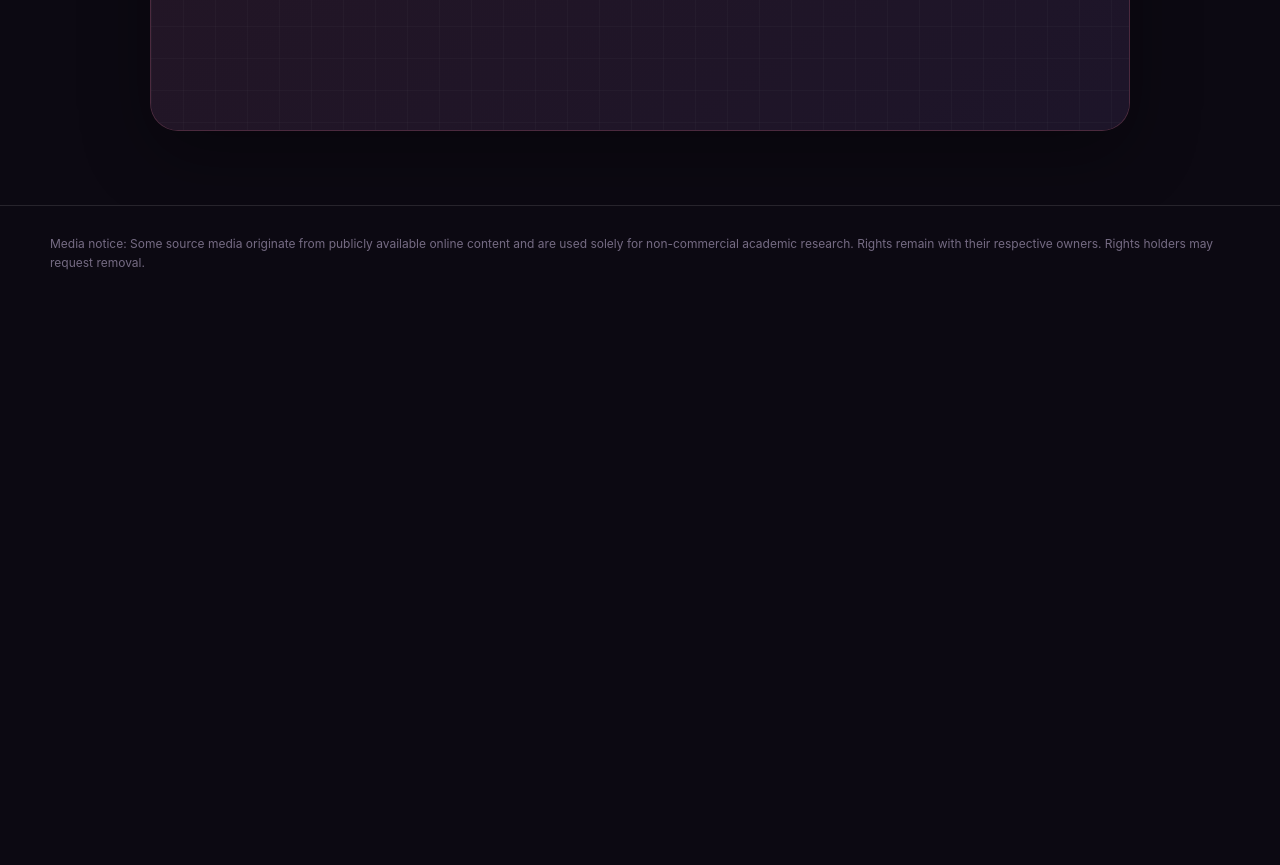
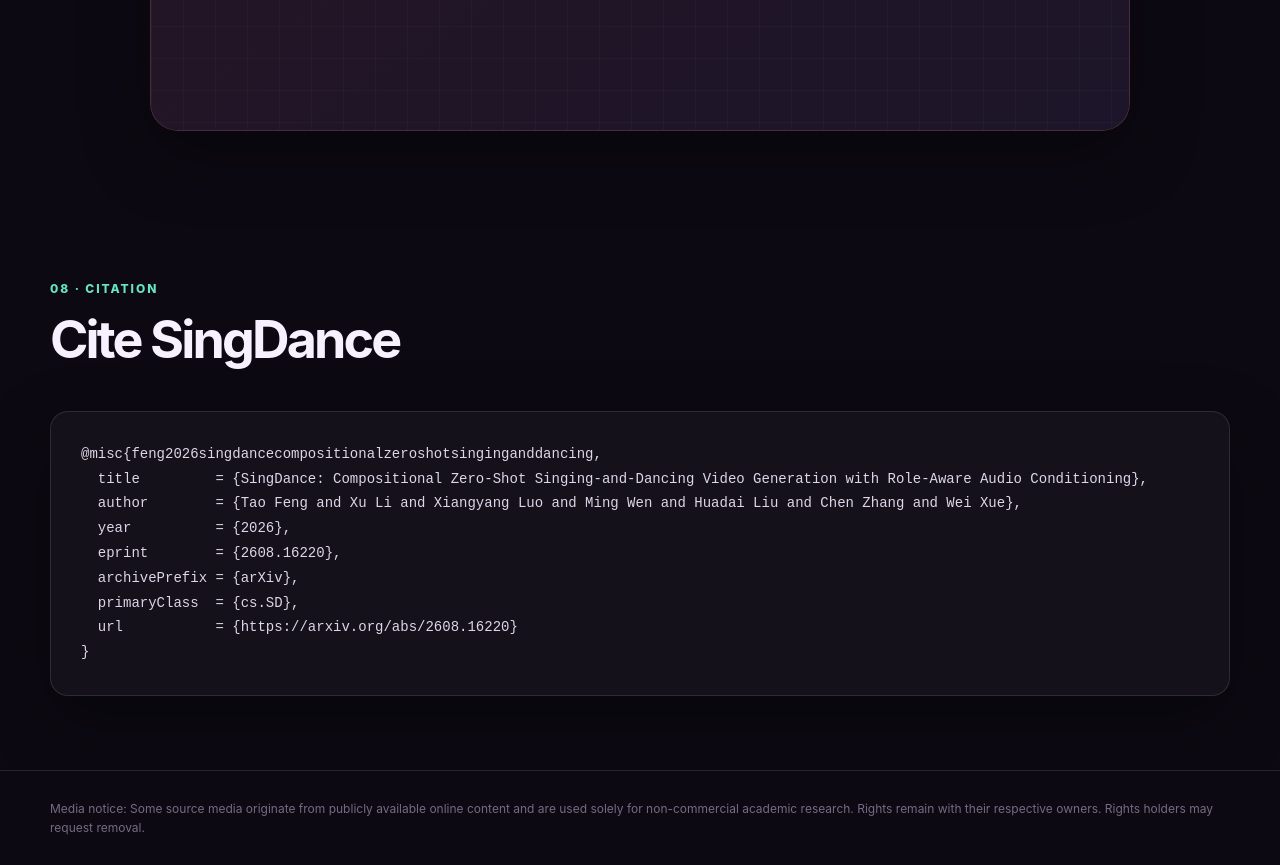
Before and after one commit to fff-ttt/singdance-project-page, a plain HTML site: page site/index.html in a window 1280 px wide. Shown: the part 8352-9217 px from the top of the page. Before the commit the page ends 8652 px from the top, so only its background shows below. Drawn offline with Linux system fonts and the light colour scheme.

Commit message:
Add citation section to project page

```diff
--- a/site/index.html
+++ b/site/index.html
@@ -866,6 +866,22 @@
       transform: rotate(45deg);
     }
 
+    .citation-block {
+      margin: 0;
+      padding: clamp(20px, 3vw, 30px);
+      overflow-x: auto;
+      border: 1px solid var(--line);
+      border-radius: var(--radius-md);
+      color: #ded5e8;
+      background: rgba(255, 255, 255, 0.035);
+      box-shadow: var(--shadow);
+      font-family: ui-monospace, SFMono-Regular, Menlo, Monaco, Consolas, "Liberation Mono", monospace;
+      font-size: clamp(12px, 1.25vw, 14px);
+      line-height: 1.7;
+      white-space: pre-wrap;
+      overflow-wrap: anywhere;
+    }
+
     footer {
       padding: 28px 0;
       border-top: 1px solid var(--line);
@@ -1560,6 +1576,25 @@
       </div>
     </section>
 
+    <section class="section compact" id="citation">
+      <div class="container">
+        <div class="section-head single-line">
+          <p class="eyebrow">08 · Citation</p>
+          <h2>Cite SingDance</h2>
+        </div>
+
+        <pre class="citation-block"><code>@misc{feng2026singdancecompositionalzeroshotsinginganddancing,
+  title         = {SingDance: Compositional Zero-Shot Singing-and-Dancing Video Generation with Role-Aware Audio Conditioning},
+  author        = {Tao Feng and Xu Li and Xiangyang Luo and Ming Wen and Huadai Liu and Chen Zhang and Wei Xue},
+  year          = {2026},
+  eprint        = {2608.16220},
+  archivePrefix = {arXiv},
+  primaryClass  = {cs.SD},
+  url           = {https://arxiv.org/abs/2608.16220}
+}</code></pre>
+      </div>
+    </section>
+
   </main>
 
   <footer>
```
